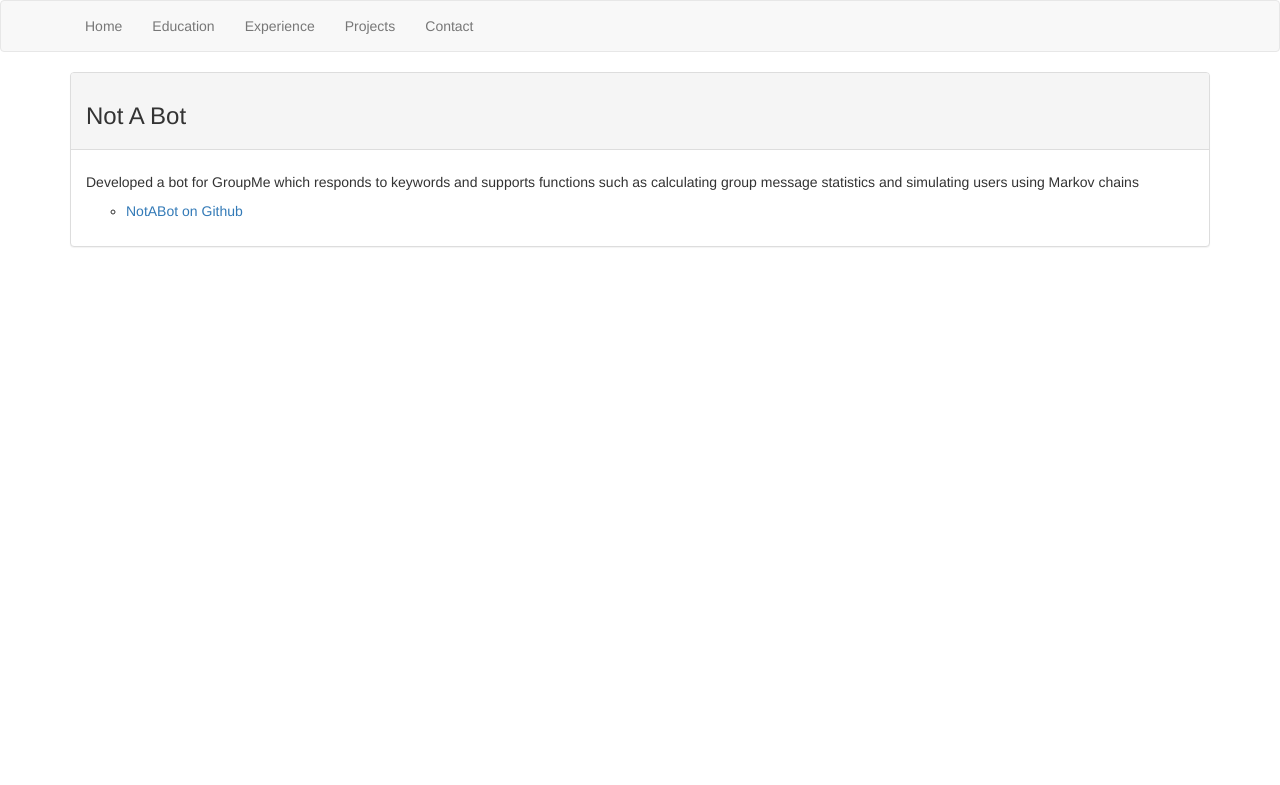
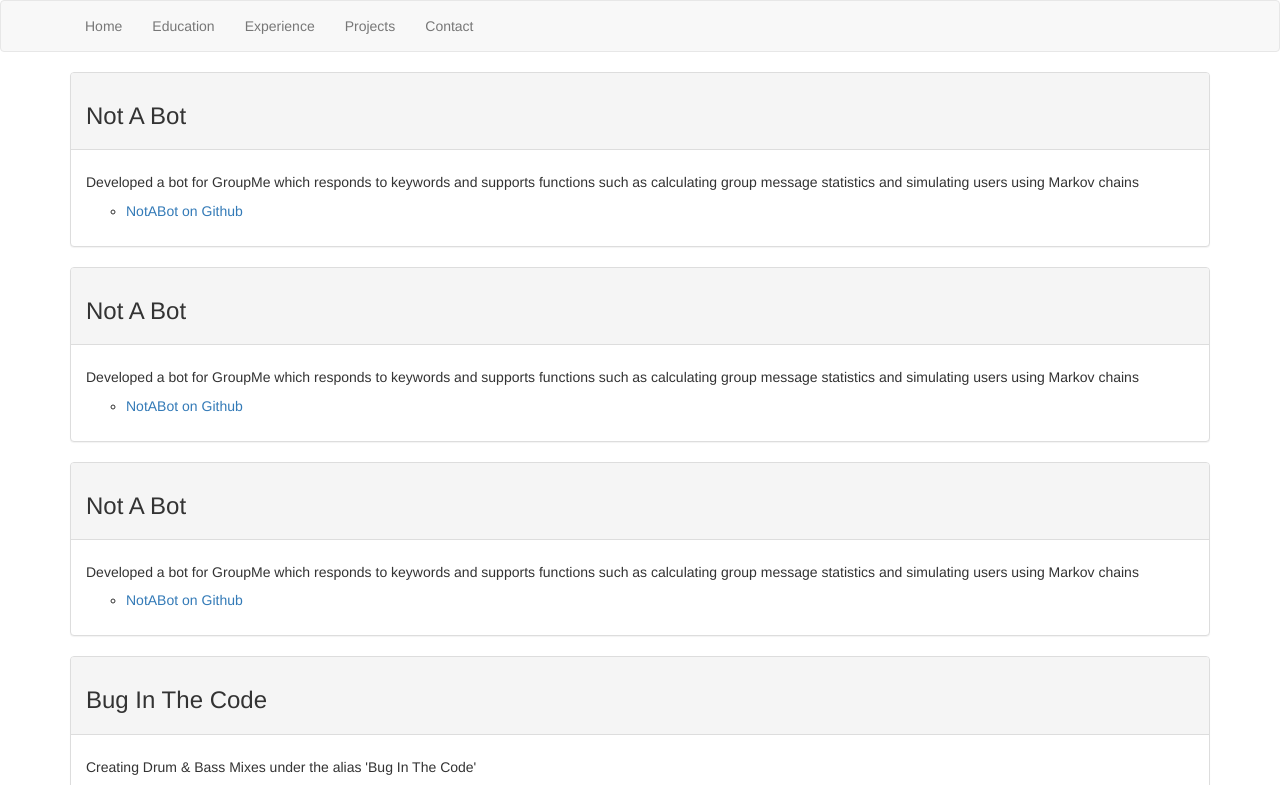
Before and after one commit to vikramdesh1/vikramdesh1.github.io, a Jekyll site: the page built from projects.html, in a window 1280 px wide. Shown: the top 785 px of the page. Built offline with Jekyll 4.4.1, drawn with Linux system fonts in a browser that asks for light colours; nearby versions of some CDN libraries; grey boxes are pictures that could not be loaded.

Commit message:
Update projects.html

```diff
--- a/projects.html
+++ b/projects.html
@@ -17,4 +17,46 @@ title: Projects
             </ul>
         </div>
     </div>
+    <div class="panel panel-default">
+        <div class="panel-heading">
+            <h3>Not A Bot</h3>
+        </div>
+        <div class="panel-body">
+            <ul class="list-unstyled">
+                <li><h5>Developed a bot for GroupMe which responds to keywords and supports functions such as calculating group message statistics and simulating users using Markov chains</h5>
+                <ul>
+                    <li><a href="https://github.com/vikramdesh1/NotABot">NotABot on Github</a></li>
+                </ul>
+                </li>
+            </ul>
+        </div>
+    </div>
+    <div class="panel panel-default">
+        <div class="panel-heading">
+            <h3>Not A Bot</h3>
+        </div>
+        <div class="panel-body">
+            <ul class="list-unstyled">
+                <li><h5>Developed a bot for GroupMe which responds to keywords and supports functions such as calculating group message statistics and simulating users using Markov chains</h5>
+                <ul>
+                    <li><a href="https://github.com/vikramdesh1/NotABot">NotABot on Github</a></li>
+                </ul>
+                </li>
+            </ul>
+        </div>
+    </div>
+    <div class="panel panel-default">
+        <div class="panel-heading">
+            <h3>Bug In The Code</h3>
+        </div>
+        <div class="panel-body">
+            <ul class="list-unstyled">
+                <li><h5>Creating Drum &amp; Bass Mixes under the alias 'Bug In The Code'</h5>
+                <ul>
+                    <li><iframe width="100%" height="180" src="https://www.mixcloud.com/widget/iframe/?feed=https%3A%2F%2Fwww.mixcloud.com%2Fbuginthecode%2F&hide_cover=1&light=1" frameborder="0"></iframe></li>
+                </ul>
+                </li>
+            </ul>
+        </div>
+    </div>
 </div>
```
